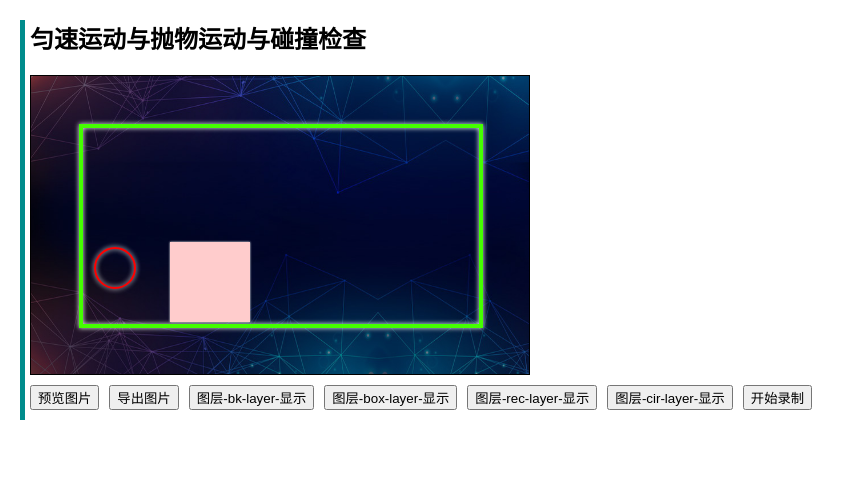
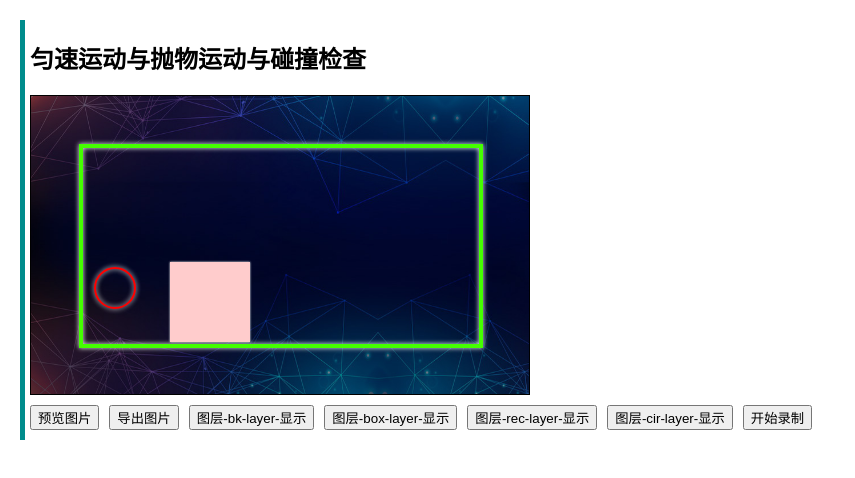
Before and after one commit to Futurer2016/Topoboard, a website built with webpack: page public/demo/demo.html in a window 1280 px wide. Shown: the whole page, without its empty margins (0-855 px from the left). Built offline with nearby package versions, Linux system fonts and the light colour scheme.

Commit message:
布局调整

```diff
--- a/public/demo/demo.html
+++ b/public/demo/demo.html
@@ -14,6 +14,8 @@
 			clear: both;
 		}
 		.box {
+			overflow: hidden;
+			margin-top: 20px;
 			margin-left: 20px;
 			border-left: 5px solid #008c8c;
 			padding-left: 5px;
```
